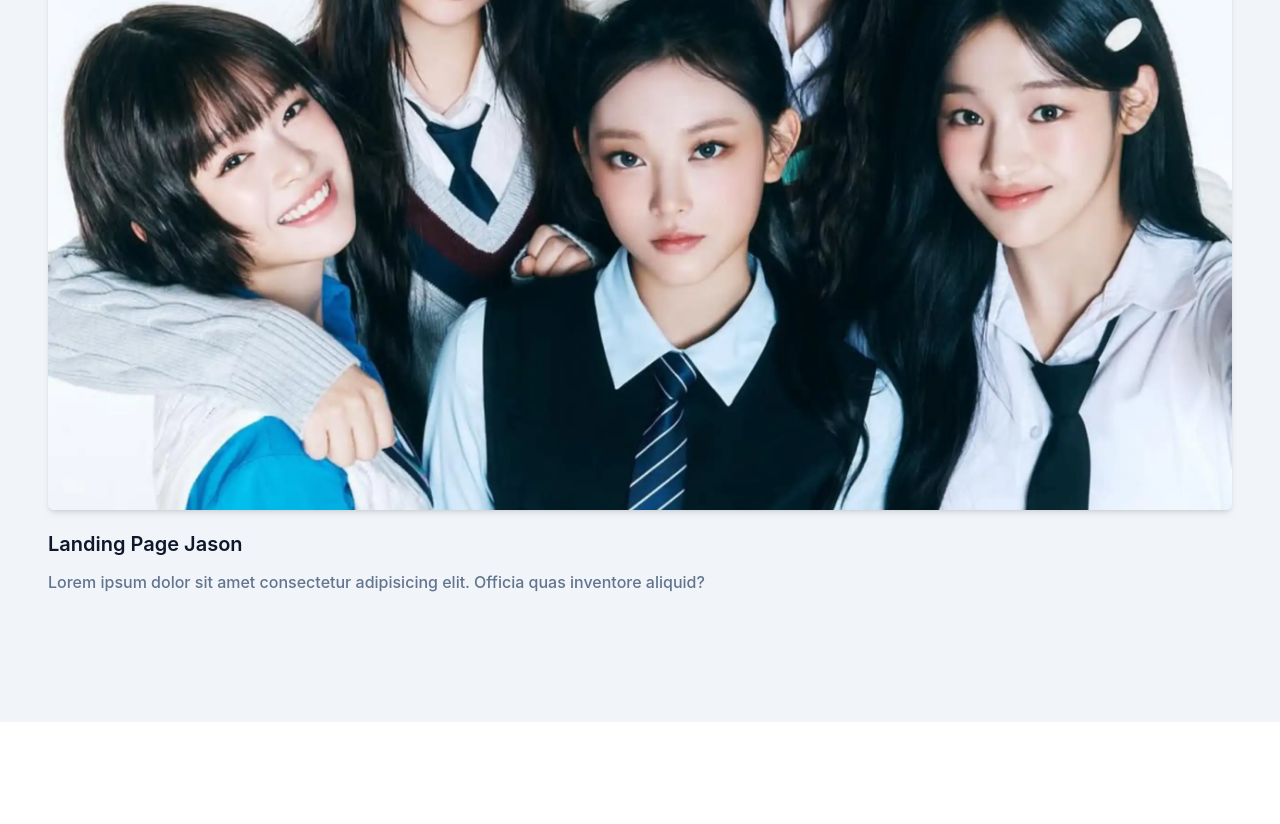
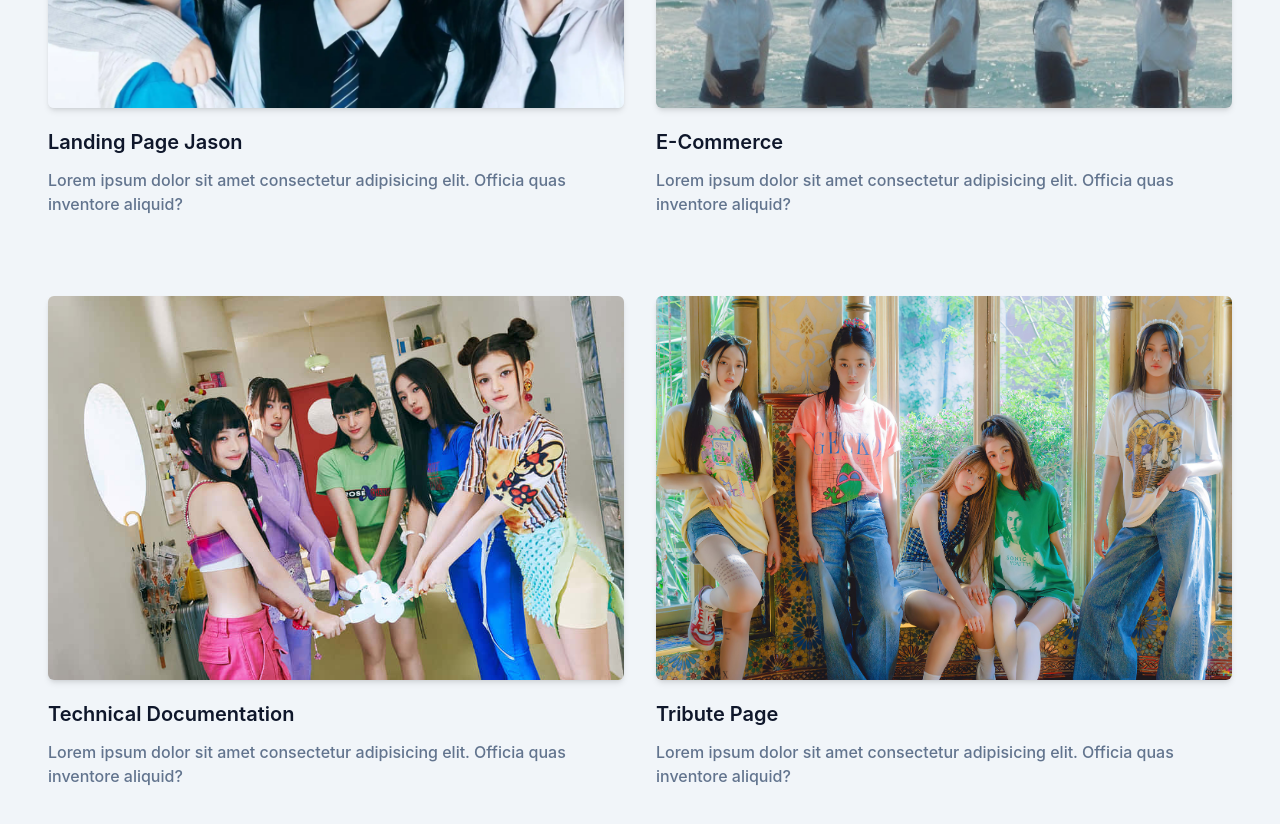
Before and after one commit to jasonenkristo123/Porto-Tailwind, a website: page src/index.html in a window 1280 px wide. Shown: the part 1820-2644 px from the top of the page. Before the commit the page ends 2542 px from the top, so only its background shows below. Drawn offline with nearby package versions, Linux system fonts and the light colour scheme; files that its build step writes are made by us from their sources.

Commit message:
finish portfolio section

```diff
--- a/src/index.html
+++ b/src/index.html
@@ -103,7 +103,7 @@
 
     <!-- Portfolio & clients -->
     <section id="portfolio" class="pt-36 pb-16 bg-slate-100">
-        <div class="container">
+        <div class="container mx-auto">
             <div class="w-full px-4">
                 <div class="max-w-xl mx-auto text-center mb-16">
                     <h4 class="font-semibold text-lg text-primary mb-2">Portfolio</h4>
@@ -112,11 +112,32 @@
                 </div>
 
                 <div class="w-full px-4 flex flex-wrap justify-center">
-                    <div class="mb-12 p-4">
+                    <div class="mb-12 p-4 md:w-1/2">
                         <div class="rounded-md shadow-md overflow-hidden">
-                            <img src="/img/img2.png" alt="newjeans" width="w-full">
+                            <img src="/img/img2.png" alt="newjeans" width="w-full" class="object-cover w-full h-96">
                         </div>
                         <h3 class="font-semibold text-xl text-slate-900 mt-5 mb-3">Landing Page Jason</h3>
+                        <p class="font-medium text-base text-slate-500">Lorem ipsum dolor sit amet consectetur adipisicing elit. Officia quas inventore aliquid?</p>
+                    </div>
+                    <div class="mb-12 p-4 md:w-1/2">
+                        <div class="rounded-md shadow-md overflow-hidden">
+                            <img src="/img/img3.png" alt="newjeans" width="w-full" class="object-cover w-full h-96">
+                        </div>
+                        <h3 class="font-semibold text-xl text-slate-900 mt-5 mb-3">E-Commerce</h3>
+                        <p class="font-medium text-base text-slate-500">Lorem ipsum dolor sit amet consectetur adipisicing elit. Officia quas inventore aliquid?</p>
+                    </div>
+                    <div class="mb-12 p-4 md:w-1/2">
+                        <div class="rounded-md shadow-md overflow-hidden">
+                            <img src="/img/img4.png" alt="newjeans" width="w-full" class="object-cover w-full h-96">
+                        </div>
+                        <h3 class="font-semibold text-xl text-slate-900 mt-5 mb-3">Technical Documentation</h3>
+                        <p class="font-medium text-base text-slate-500">Lorem ipsum dolor sit amet consectetur adipisicing elit. Officia quas inventore aliquid?</p>
+                    </div>
+                    <div class="mb-12 p-4 md:w-1/2">
+                        <div class="rounded-md shadow-md overflow-hidden">
+                            <img src="/img/img5.png" alt="newjeans" width="w-full" class="object-cover w-full h-96">
+                        </div>
+                        <h3 class="font-semibold text-xl text-slate-900 mt-5 mb-3">Tribute Page</h3>
                         <p class="font-medium text-base text-slate-500">Lorem ipsum dolor sit amet consectetur adipisicing elit. Officia quas inventore aliquid?</p>
                     </div>
                 </div>
```
